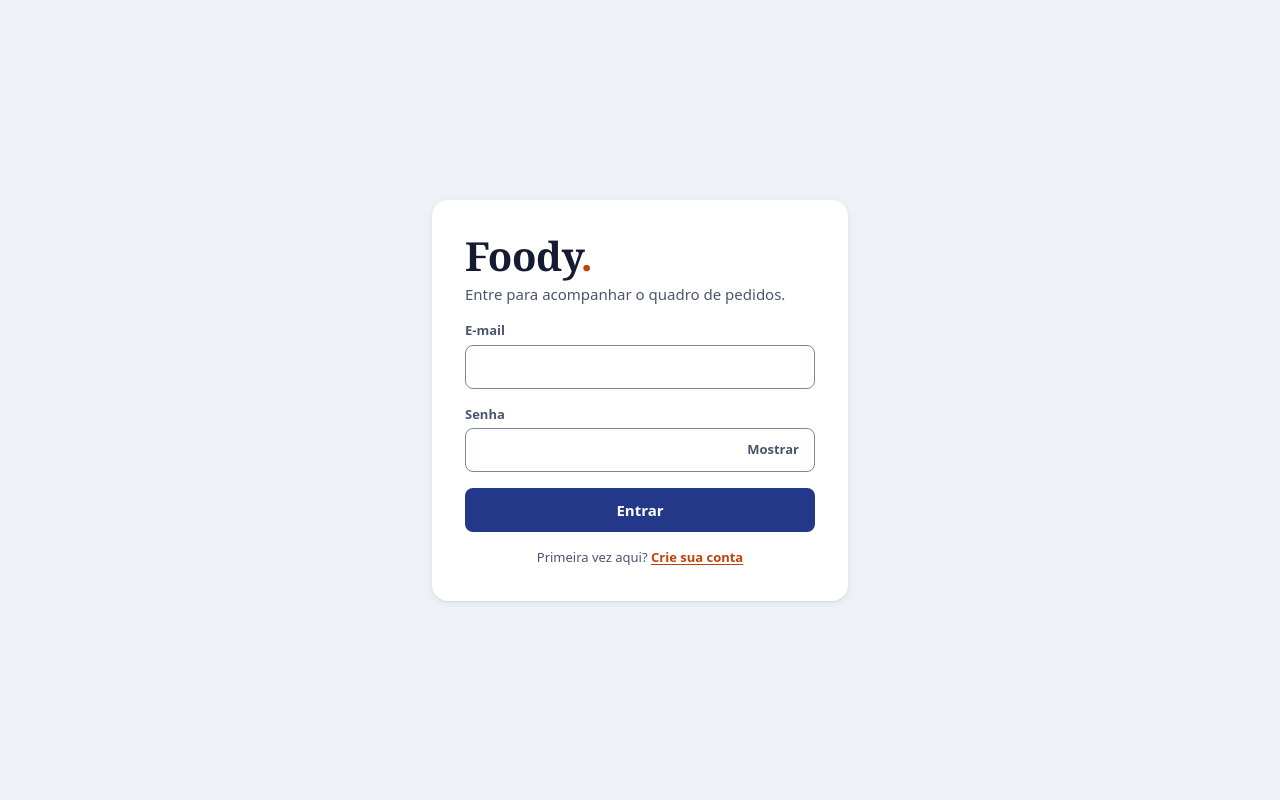
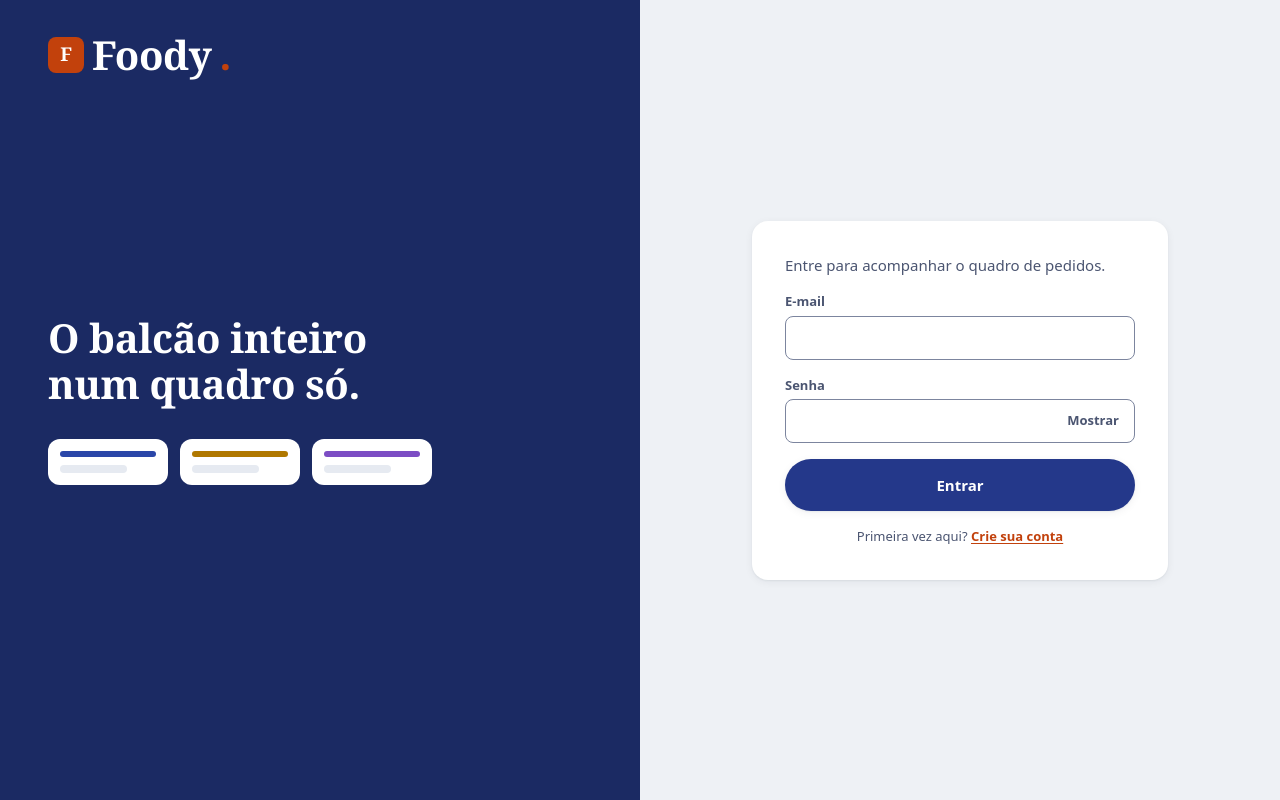
Before and after one commit to rodrigoandradebcc/FoodyDelivery, a React (Vite) app in the folder web/: page /login in a window 1280 px wide. Built offline with nearby package versions, Linux system fonts and the light colour scheme; no server answers.

Commit message:
feat(web): split-panel login and register

```diff
--- a/web/src/pages/LoginPage.tsx
+++ b/web/src/pages/LoginPage.tsx
@@ -44,10 +44,19 @@ export default function LoginPage() {
 
   return (
     <div className="auth-page">
+      <aside className="auth-band">
+        <h1 className="auth-brand">
+          <span className="auth-ticket" aria-hidden="true">F</span>
+          Foody<span className="auth-dot">.</span>
+        </h1>
+        <p className="auth-tagline display">O balcão inteiro num quadro só.</p>
+        <div className="auth-mini" aria-hidden="true">
+          <div className="auth-mini-card"><i className="auth-mini-bar auth-mini-recebido" /><i className="auth-mini-line" /></div>
+          <div className="auth-mini-card"><i className="auth-mini-bar auth-mini-preparo" /><i className="auth-mini-line" /></div>
+          <div className="auth-mini-card"><i className="auth-mini-bar auth-mini-saiu" /><i className="auth-mini-line" /></div>
+        </div>
+      </aside>
       <div className="auth-card card">
-        <h1 className="auth-brand">
-          Foody<span>.</span>
-        </h1>
         <p className="auth-sub">Entre para acompanhar o quadro de pedidos.</p>
 
         {sessionExpired && (
@@ -102,7 +111,7 @@ export default function LoginPage() {
               </span>
             )}
           </div>
-          <button type="submit" className="btn btn-primary" disabled={isSubmitting}>
+          <button type="submit" className="btn btn-primary btn-pill btn-lg auth-submit" disabled={isSubmitting}>
             {isSubmitting ? "Entrando…" : "Entrar"}
           </button>
         </form>
--- a/web/src/pages/RegisterPage.tsx
+++ b/web/src/pages/RegisterPage.tsx
@@ -59,10 +59,19 @@ export default function RegisterPage() {
 
   return (
     <div className="auth-page">
+      <aside className="auth-band">
+        <h1 className="auth-brand">
+          <span className="auth-ticket" aria-hidden="true">F</span>
+          Foody<span className="auth-dot">.</span>
+        </h1>
+        <p className="auth-tagline display">O balcão inteiro num quadro só.</p>
+        <div className="auth-mini" aria-hidden="true">
+          <div className="auth-mini-card"><i className="auth-mini-bar auth-mini-recebido" /><i className="auth-mini-line" /></div>
+          <div className="auth-mini-card"><i className="auth-mini-bar auth-mini-preparo" /><i className="auth-mini-line" /></div>
+          <div className="auth-mini-card"><i className="auth-mini-bar auth-mini-saiu" /><i className="auth-mini-line" /></div>
+        </div>
+      </aside>
       <div className="auth-card card">
-        <h1 className="auth-brand">
-          Foody<span>.</span>
-        </h1>
         <p className="auth-sub">Crie sua conta para registrar pedidos.</p>
 
         {formError && (
@@ -147,7 +156,7 @@ export default function RegisterPage() {
               </span>
             )}
           </div>
-          <button type="submit" className="btn btn-primary" disabled={isSubmitting}>
+          <button type="submit" className="btn btn-primary btn-pill btn-lg auth-submit" disabled={isSubmitting}>
             {isSubmitting ? "Criando conta…" : "Criar conta"}
           </button>
         </form>
--- a/web/src/pages/auth.css
+++ b/web/src/pages/auth.css
@@ -1,37 +1,70 @@
 .auth-page {
   min-height: 100dvh;
-  display: grid;
+  display: flex;
+  flex-direction: column;
+  background: var(--bg);
+}
+
+.auth-band {
+  background: var(--band);
+  color: var(--band-ink);
+  height: 9rem;
+  padding: var(--sp-5) var(--gutter) 0;
+  flex-shrink: 0;
+}
+
+.auth-brand {
+  display: flex;
+  align-items: center;
+  gap: var(--sp-2);
+  font-family: var(--font-display);
+  font-size: var(--text-2xl);
+  font-weight: 700;
+  color: var(--band-ink);
+}
+
+.auth-ticket {
+  display: inline-grid;
   place-items: center;
-  padding: var(--sp-4);
+  width: 2.25rem;
+  height: 2.25rem;
+  border-radius: var(--r-sm);
+  background: var(--accent);
+  color: #fff;
+  font-size: var(--text-lg);
+}
+
+.auth-dot {
+  color: var(--accent);
+}
+
+.auth-tagline,
+.auth-mini {
+  display: none;
 }
 
 .auth-card {
-  width: min(100%, 26rem);
+  width: min(calc(100% - 2 * var(--gutter)), 26rem);
+  margin: calc(-1 * var(--sp-7)) auto var(--sp-6);
   padding: clamp(var(--sp-5), 5vw, var(--sp-6));
   display: flex;
   flex-direction: column;
   gap: var(--sp-4);
-}
-
-.auth-brand {
-  font-family: var(--font-display);
-  font-size: var(--text-2xl);
-  font-weight: 700;
-}
-
-.auth-brand span {
-  color: var(--accent);
+  position: relative;
 }
 
 .auth-sub {
   color: var(--ink-soft);
-  margin-top: calc(-1 * var(--sp-3));
 }
 
 .auth-form {
   display: flex;
   flex-direction: column;
   gap: var(--sp-4);
+}
+
+.auth-submit {
+  width: 100%;
 }
 
 .auth-alt {
@@ -67,4 +100,90 @@
   font-weight: 600;
   min-height: 36px;
   padding: 0 var(--sp-2);
+  border-radius: var(--r-sm);
 }
+
+.pw-toggle:focus-visible {
+  outline: 2px solid var(--focus);
+  outline-offset: 2px;
+}
+
+@media (min-width: 900px) {
+  .auth-page {
+    display: grid;
+    grid-template-columns: minmax(0, 1fr) minmax(0, 1fr);
+  }
+
+  .auth-band {
+    height: auto;
+    position: relative;
+    min-height: 100dvh;
+    padding: var(--sp-7) var(--sp-7);
+    display: flex;
+    flex-direction: column;
+    gap: var(--sp-6);
+    justify-content: center;
+  }
+
+  .auth-brand {
+    position: absolute;
+    top: var(--sp-6);
+    left: var(--sp-7);
+  }
+
+  .auth-tagline {
+    display: block;
+    font-size: var(--text-2xl);
+    line-height: 1.15;
+    max-width: 16ch;
+    color: var(--band-ink);
+  }
+
+  .auth-mini {
+    display: flex;
+    gap: var(--sp-3);
+    max-width: 24rem;
+  }
+
+  .auth-mini-card {
+    flex: 1;
+    min-width: 0;
+    background: var(--surface);
+    border-radius: var(--r-md);
+    padding: var(--sp-3);
+    display: flex;
+    flex-direction: column;
+    gap: var(--sp-2);
+  }
+
+  .auth-mini-bar {
+    display: block;
+    height: 0.375rem;
+    border-radius: var(--r-pill);
+  }
+
+  .auth-mini-recebido {
+    background: var(--st-recebido-bar);
+  }
+
+  .auth-mini-preparo {
+    background: var(--st-em-preparo-bar);
+  }
+
+  .auth-mini-saiu {
+    background: var(--st-saiu-bar);
+  }
+
+  .auth-mini-line {
+    display: block;
+    height: 0.5rem;
+    width: 70%;
+    border-radius: var(--r-pill);
+    background: var(--surface-sunken);
+  }
+
+  .auth-card {
+    margin: auto;
+    width: min(calc(100% - 2 * var(--sp-6)), 26rem);
+  }
+}
```
